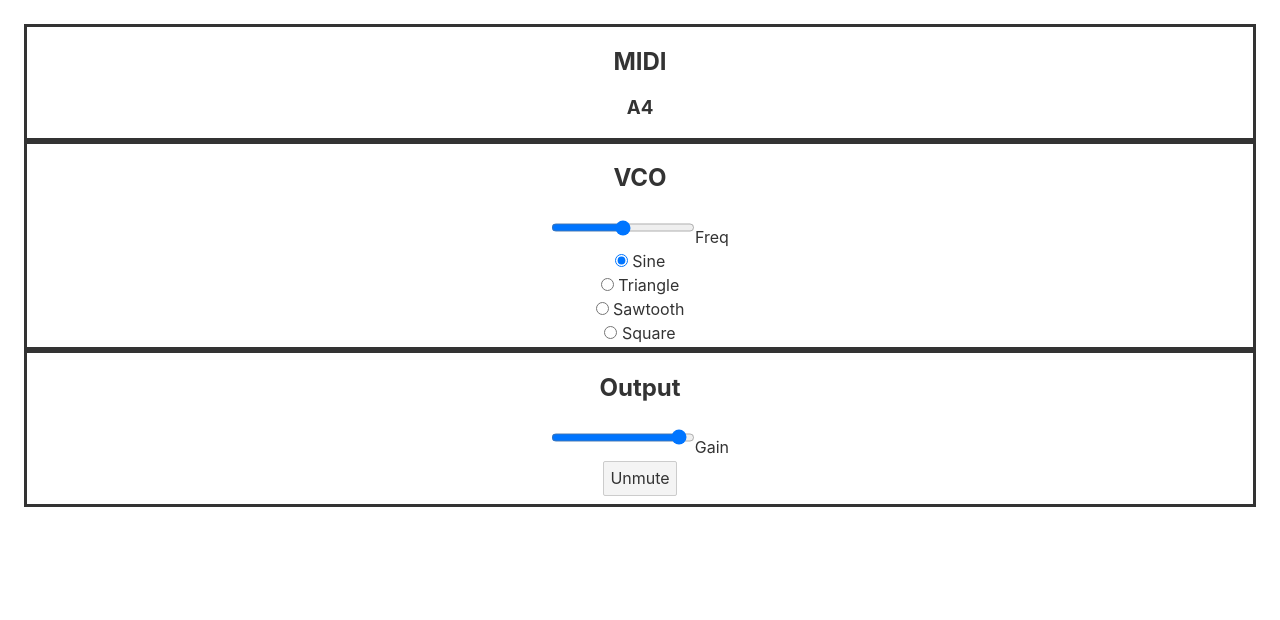
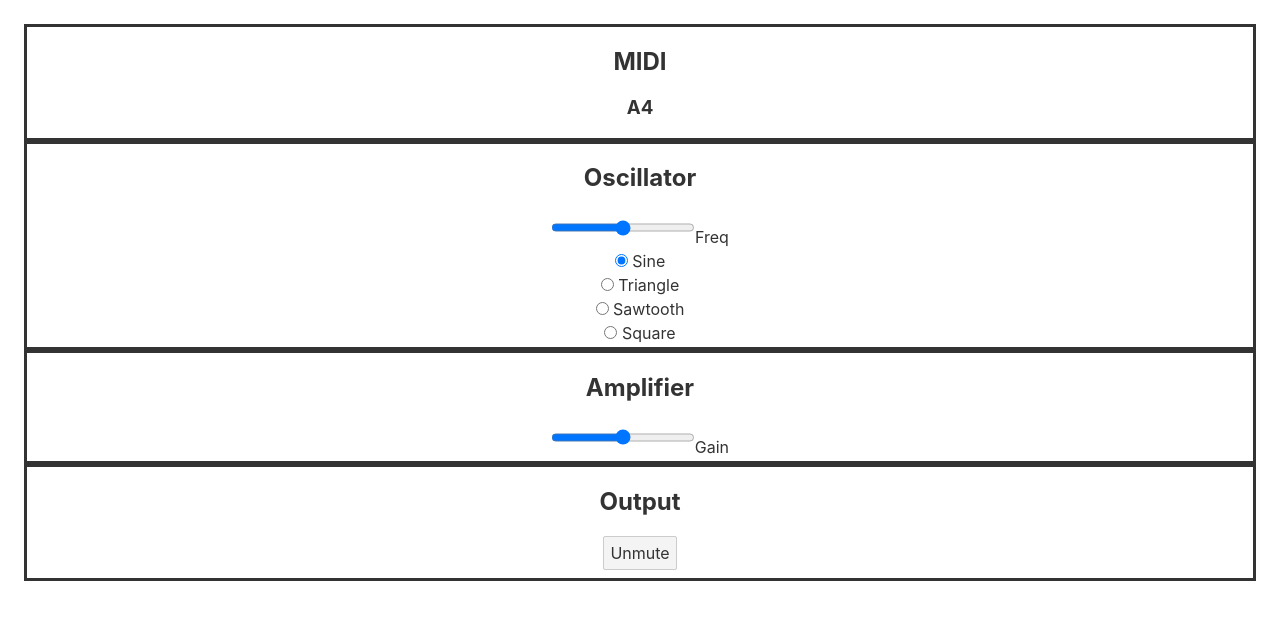
Before and after one commit to alexcairns02/modular-synth, a Svelte app: page / in a window 1280 px wide. Shown: the top 620 px of the page. Built offline with nearby package versions, Linux system fonts and the light colour scheme.

Commit message:
Ready to deploy

```diff
--- a/package.json
+++ b/package.json
@@ -19,6 +19,7 @@
     "svelte": "^3.55.0"
   },
   "dependencies": {
+    "pnpm": "^8.13.1",
     "sirv-cli": "^2.0.0",
     "tone": "^14.8.49"
   }
--- a/src/App.svelte
+++ b/src/App.svelte
@@ -2,26 +2,34 @@
 	import MIDI from './MIDI.svelte';
 	import VCO from './VCO.svelte';
 	import Output from './Output.svelte';
+	import VCA from './VCA.svelte';
 
     window.AudioContext = window.AudioContext || window.webkitAudioContext;
     var ctx = new AudioContext();
 
-	let input;
+	let vcaOutput;
+	let vcoOutput;
 	let voct;
+	let vcacv;
 
-	const handle = (event) => {
-		input = event.detail.output;
+	const handleVCO = (event) => {
+		vcoOutput = event.detail.output;
 	}
 
 	const handleMIDI = (event) => {
 		voct = event.detail.output;
 	}
+
+	const handleVCA = (event) => {
+		vcaOutput = event.detail.output;
+	}
 </script>
 
 <main>
 	<MIDI on:signal={handleMIDI} ></MIDI>
-	<VCO bind:ctx bind:voct on:signal={handle} />
-	<Output bind:ctx bind:input />
+	<VCO bind:ctx bind:voct on:signal={handleVCO} />
+	<VCA bind:ctx bind:cv={vcacv} bind:input={vcoOutput} on:signal={handleVCA} />
+	<Output bind:ctx bind:input={vcaOutput} />
 </main>
 
 <style>
--- a/src/Output.svelte
+++ b/src/Output.svelte
@@ -2,9 +2,10 @@
     export var ctx;
     export var input;
 
-    var gainNode = ctx.createGain();
-    gainNode.connect(ctx.destination);
-    $: if (input) input.connect(gainNode);
+    //var gainNode = ctx.createGain();
+    //gainNode.connect(ctx.destination);
+
+    //$: if (input) input.connect(gainNode);
 
     var playing = false;
     var muteUnmute = 'Unmute';
@@ -25,7 +26,7 @@
 <main>
     <div>
         <h2>Output</h2>
-        <label><input bind:value={gainNode.gain.value} type='range' min='-1' max='0' step='0.001'>Gain</label>
+        <!--<label><input bind:value={gainNode.gain.value} type='range' min='-10' max='10' step='0.001'>Gain</label>-->
         <button on:click="{toggleMute}">{muteUnmute}</button>
     </div>
 </main>
--- a/src/VCA.svelte
+++ b/src/VCA.svelte
@@ -0,0 +1,34 @@
+<script>
+    import { createEventDispatcher } from "svelte";
+
+    export let cv;
+    export let ctx;
+    export let input;
+
+    const dispatch = createEventDispatcher();
+
+    var gainNode = ctx.createGain();
+    gainNode.connect(ctx.destination);
+
+    $: console.log(gainNode.gain.value);
+
+    $: if (input) input.connect(gainNode);
+    $: if (cv) gainNode.gain.value = cv;
+
+    const handle = () => dispatch('signal', {output: gainNode});
+</script>
+
+<main>
+<div>
+    <h2>Amplifier</h2>
+    <label><input bind:value={cv} type='range' min='-1' max='0' step='0.001'>Gain</label>
+</div>
+</main>
+
+<style>
+    div {
+        border-style: solid;
+    }
+</style>
+
+<svelte:window use:handle />
--- a/src/VCO.svelte
+++ b/src/VCO.svelte
@@ -17,7 +17,7 @@
 
 <main>
 <div>
-    <h2>VCO</h2>
+    <h2>Oscillator</h2>
     <label><input bind:value={voct} type='range' min='2.78135971352466' max='14.78135971352466' step='0.0001'>Freq</label>
     <section>
         <label>
```
Also changed, not shown: 1 other file (tests, documents, lock files or other folders).
